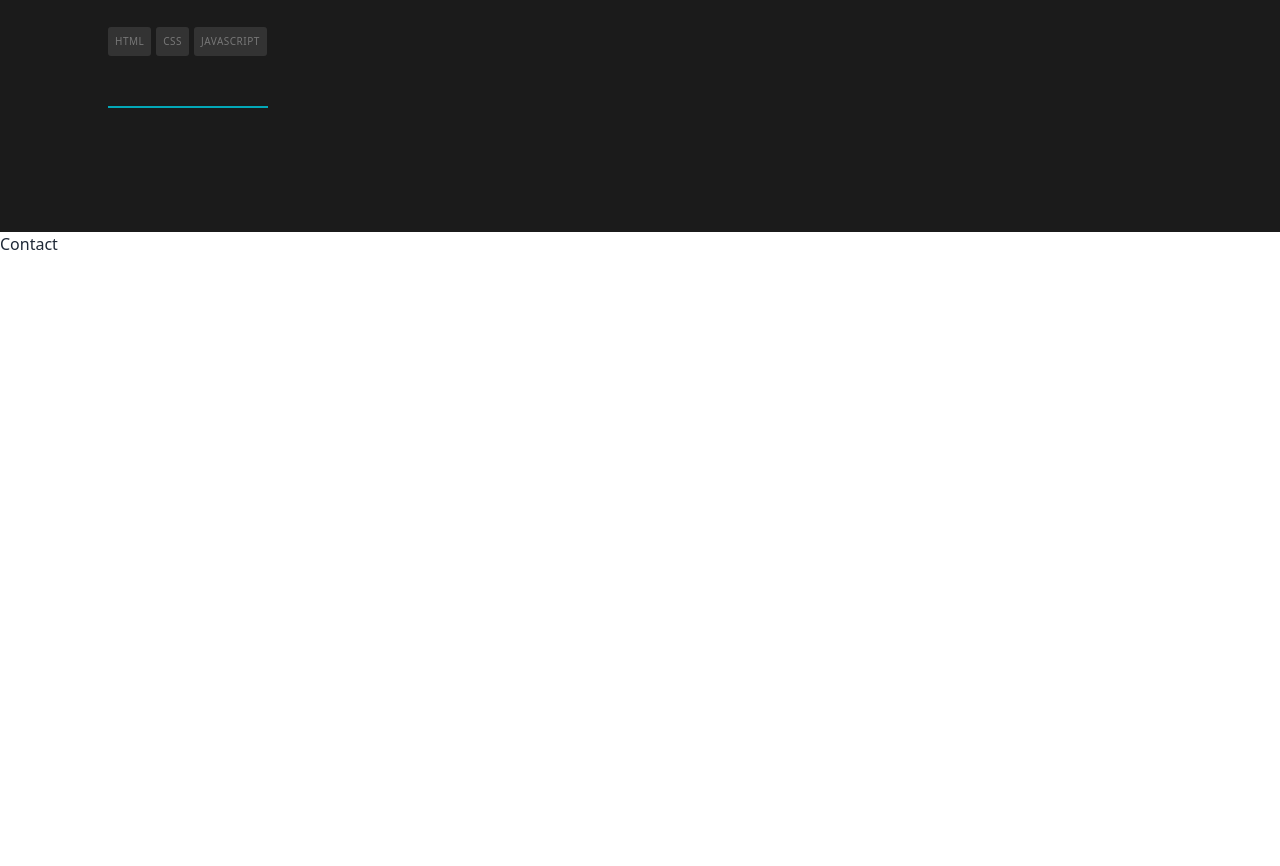
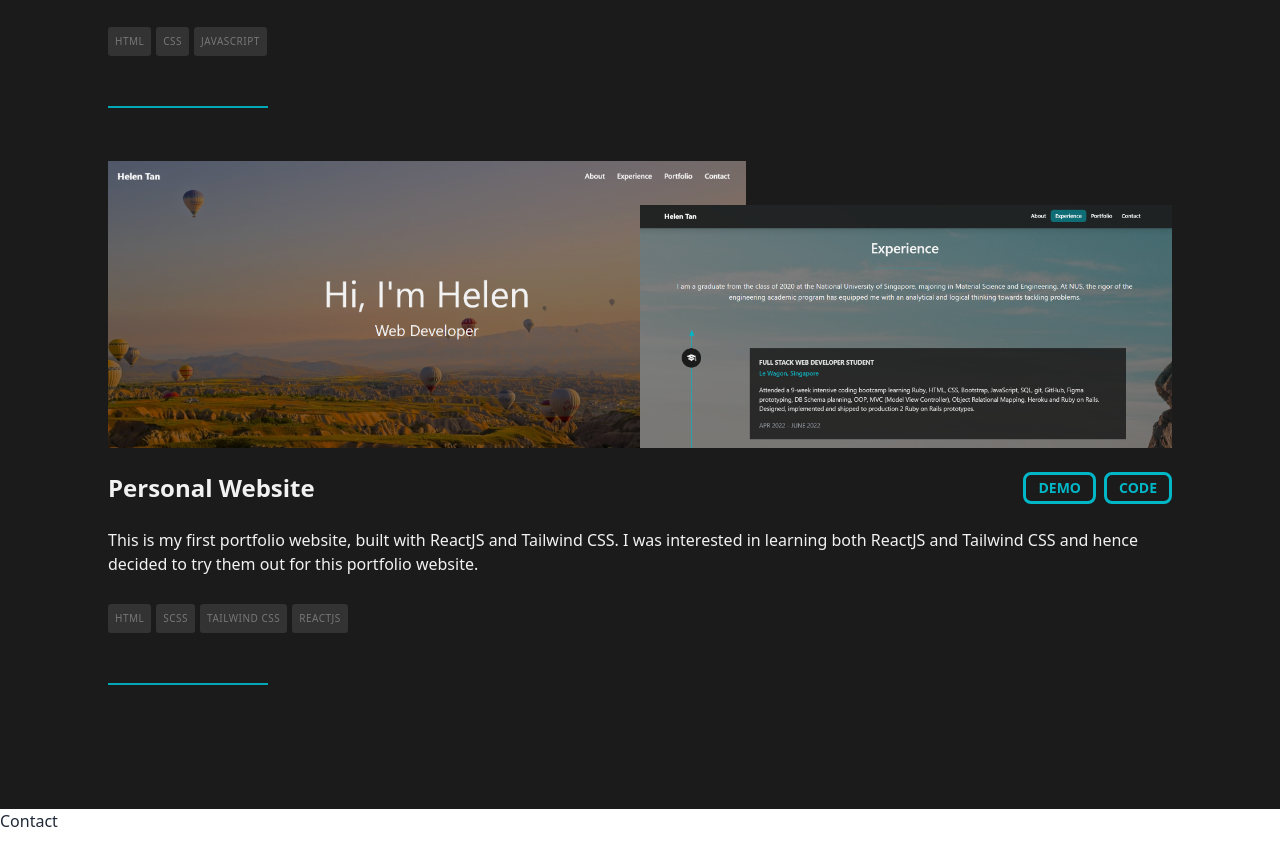
Before and after one commit to helen-tan/portfolio-site, a React (Create React App) app: page / in a window 1280 px wide. Shown: the part 6300-7166 px from the top of the page. Built offline with nearby package versions, Linux system fonts and the light colour scheme.

Commit message:
Added Portfolio site under featured projects

```diff
--- a/src/data/PortfolioData.js
+++ b/src/data/PortfolioData.js
@@ -4,6 +4,8 @@ import meatRepoHomepage from '../assets/images/portfolio/meatrepo-homepage.PNG'
 import meatRepoProducts from '../assets/images/portfolio/meatrepo-products.PNG'
 import genshinWish1 from '../assets/images/portfolio/genshinwish-1.PNG'
 import genshinWish2 from '../assets/images/portfolio/genshinwish-2.PNG'
+import portfolioSite1 from '../assets/images/portfolio/portfolio-site-1.PNG'
+import portfolioSite2 from '../assets/images/portfolio/portfolio-site-2.PNG'
 
 const PortfolioData = [
   {
@@ -38,6 +40,17 @@ const PortfolioData = [
     featured: true,
     img_1_path: `${genshinWish1}`,
     img_2_path: `${genshinWish2}`
+  },
+  {
+    id: 4,
+    title: "Personal Website",
+    desc: "This is my first portfolio website, built with ReactJS and Tailwind CSS. I was interested in learning both ReactJS and Tailwind CSS and hence decided to try them out for this portfolio website.",
+    demo_link: "https://helen-tan.github.io/genshin-impact-wish-simulator/",
+    code_link: "https://github.com/helen-tan/genshin-impact-wish-simulator",
+    used_items: ["HTML", "SCSS", "Tailwind CSS", "ReactJS"],
+    featured: true,
+    img_1_path: `${portfolioSite1}`,
+    img_2_path: `${portfolioSite2}`
   }
 ]
 
```
Also changed, not shown: src/assets/images/portfolio/portfolio-site-1.PNG (added), src/assets/images/portfolio/portfolio-site-2.PNG (added).
